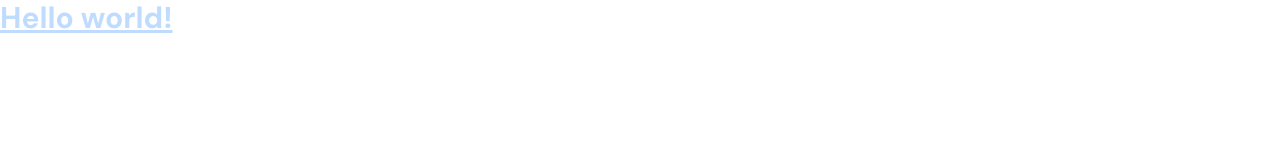
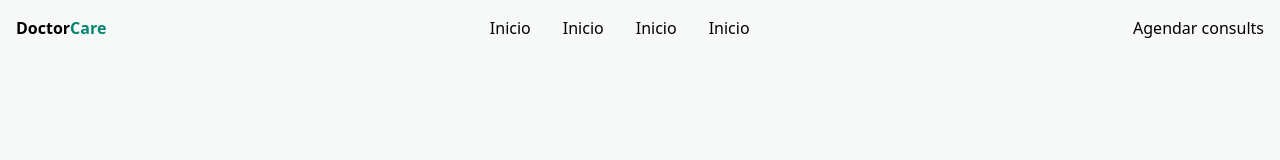
Before and after one commit to mahbub095/doctor-care-landing, a plain HTML site: page index.html in a window 1280 px wide. Drawn offline with nearby package versions, Linux system fonts and the light colour scheme.

Commit message:
Navbar section

```diff
--- a/index.html
+++ b/index.html
@@ -1,10 +1,13 @@
 <!DOCTYPE html>
 <html lang="en">
-
   <head>
-    <meta charset="UTF-8">
-    <link rel="shortcut icon" href="./images/fav-icon.png" type="image/x-icon">
-    <meta name="viewport" content="width=device-width, initial-scale=1.0">
+    <meta charset="UTF-8" />
+    <link
+      rel="shortcut icon"
+      href="./images/fav-icon.png"
+      type="image/x-icon"
+    />
+    <meta name="viewport" content="width=device-width, initial-scale=1.0" />
     <script src="https://cdn.tailwindcss.com"></script>
 
     <!-- gogle fonts -->
@@ -12,7 +15,8 @@
     <link rel="preconnect" href="https://fonts.gstatic.com" crossorigin />
     <link
       href="https://fonts.googleapis.com/css2?family=DM+Sans:ital,opsz,wght@0,9..40,100..1000;1,9..40,100..1000&display=swap"
-        rel="stylesheet" />
+      rel="stylesheet"
+    />
 
     <!-- TailWind css-->
     <script>
@@ -20,22 +24,25 @@
         theme: {
           extend: {
             colors: {
-                        "primary": "#00856F",
+              primary: "#00856F",
               "green-light": "#DCE9E2",
               "green-light-02": "#F7F9F9",
               "brand-beige": "#FFFAF1",
               "brand-green-hover": "#00453A",
-                        "secondary": "#495057",
+              secondary: "#495057",
             },
             fontFamily: {
               primary: ["DM Sans", "sans-serif"],
             },
-                }
-            }
-        }
+          },
+        },
+      };
     </script>
     <!-- remix icon -->
-    <link href="https://cdn.jsdelivr.net/npm/remixicon@4.3.0/fonts/remixicon.css" rel="stylesheet" />
+    <link
+      href="https://cdn.jsdelivr.net/npm/remixicon@4.3.0/fonts/remixicon.css"
+      rel="stylesheet"
+    />
     <style>
       html {
         scroll-behavior: smooth;
@@ -48,10 +55,37 @@
     <title>Doctor Care | HTML, CSS, & JS Project</title>
   </head>
 
-<body>
-    <h1 class="text-3xl font-bold font-primary underline text-blue-200">
-        Hello world!
-    </h1>
+  <body class="bg-green-light-02 overflow-x-hidden">
+    <!-- header section -->
+    <header>
+      <nav  class="container max-w-screen-xl mx-auto flex justify-between items-center p-4"
+      >
+        <!-- Logo -->
+        <div class="text-x1 font-bold">
+          <a href="/" class="text-black"
+            >Doctor<span class="text-primary">Care</span></a>
+        </div>
+          <!-- menu item -->
+          <ul class="hidden md:flex space-x-8">
+            <li>
+              <a href="#home" class="hover:text-primary">Inicio</a>
+            </li>
+            <li>
+              <a href="#services" class="hover:text-primary">Inicio</a>
+            </li>
+            <li>
+              <a href="#about" class="hover:text-primary">Inicio</a>
+            </li>
+            <li>
+              <a href="#home" class="hover:text-primary">Inicio</a>
+            </li>
+          </ul>
+
+
+        <div>
+          <a href="#contact">Agendar consults</a>
+        </div>
+      </nav>
+    </header>
   </body>
-
 </html>
```
Lines whose indentation alone changed are shown as unchanged.
